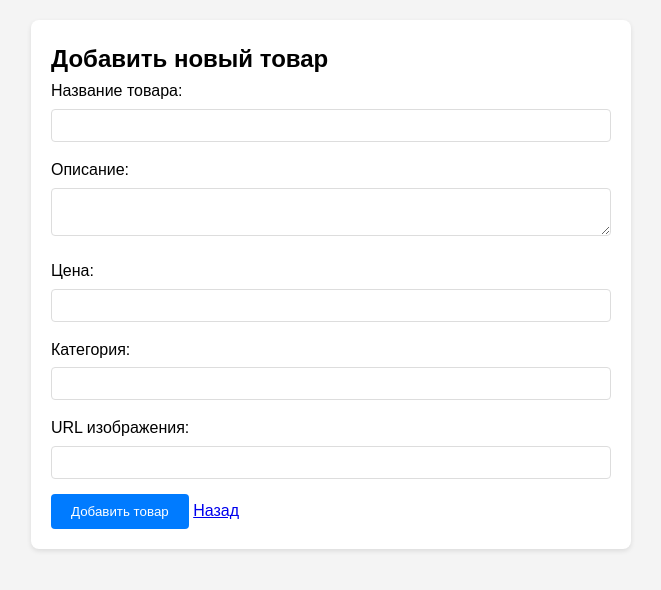
After one commit to Nix-Goto/marketplace-project, a Flask app: template app/templates/add_product.html in a window 1280 px wide. The commit adds this page. Shown: the top 590 px of the page, without its empty margins (309-970 px from the left). Run offline with Flask 3, Linux system fonts and the light colour scheme; the template is opened without the code that fills it, so the values that code supplies are empty; parts of the project's set-up code (start-up, migrations or seed data) failed here and were passed over.

Commit message:
Актуалка 2.0

```diff
--- a/app/marketplace_project/main.py
+++ b/app/marketplace_project/main.py
@@ -1,43 +1,55 @@
-from flask import Flask, render_template, request
-from flask_sqlalchemy import SQLAlchemy
+from flask import Flask, request, jsonify
+from flask_cors import CORS
+from marketplace_project.database import db, Product
 import redis
 from elasticsearch import Elasticsearch
+import logging
+from logging.handlers import RotatingFileHandler
+import os
 
 app = Flask(__name__)
+CORS(app)
 
-# Настройка подключения к PostgreSQL через SQLAlchemy
-app.config['SQLALCHEMY_DATABASE_URI'] = 'postgresql://marketplace_user:marketplace_password@db:5432/marketplace_db'
+# Конфигурация
+app.config['SQLALCHEMY_DATABASE_URI'] = 'postgresql://postgres:12345@db:5432/postgres'
 app.config['SQLALCHEMY_TRACK_MODIFICATIONS'] = False
-db = SQLAlchemy(app)
+app.config['SECRET_KEY'] = 'your-secret-key'
 
-# Определяем модель Product для таблицы products
-class Product(db.Model):
-    __tablename__ = 'products'
-    id = db.Column(db.Integer, primary_key=True)
-    name = db.Column(db.String(255), nullable=False)
-    description = db.Column(db.Text)
-    price = db.Column(db.Numeric(10, 2), nullable=False)
-
-# Инициализация Redis (имя контейнера – redis)
+# Инициализация
+db.init_app(app)
 redis_client = redis.Redis(host='redis', port=6379, db=0)
-
-# Инициализация Elasticsearch (имя контейнера – elasticsearch)
 es = Elasticsearch(hosts=["http://elasticsearch:9200"])
 
-@app.route('/', methods=['GET', 'POST'])
-def index():
-    query = request.form.get('search_query', '')  # Поисковый запрос
+# Настройка логирования
+if not os.path.exists('logs'):
+    os.mkdir('logs')
+file_handler = RotatingFileHandler('logs/marketplace.log', maxBytes=10240, backupCount=10)
+file_handler.setFormatter(logging.Formatter(
+    '%(asctime)s %(levelname)s: %(message)s [in %(pathname)s:%(lineno)d]'
+))
+file_handler.setLevel(logging.INFO)
+app.logger.addHandler(file_handler)
+app.logger.setLevel(logging.INFO)
+app.logger.info('Marketplace startup')
+
+@app.route('/api/products', methods=['GET'])
+def get_products():
+    products = get_all_products()
+    return jsonify(products)
+
+@app.route('/api/products/search', methods=['GET'])
+def search_products():
+    query = request.args.get('query', '')
     products = []
 
     if query:
-        # 1) Проверяем кэш в Redis
         cache_key = f"search:{query}"
         cached_result = redis_client.get(cache_key)
+
         if cached_result:
             products = eval(cached_result.decode('utf-8'))
         else:
             try:
-                # 2) Выполняем поиск в Elasticsearch
                 body = {
                     "query": {
                         "multi_match": {
@@ -51,49 +63,54 @@ def index():
                 hits = response['hits']['hits']
                 products = [hit['_source'] for hit in hits]
 
-                # Если Elasticsearch не вернул результаты, используем поиск в базе через SQLAlchemy
                 if not products:
                     products = search_in_db(query)
             except Exception:
-                # При ошибке в Elasticsearch используем поиск в базе данных
                 products = search_in_db(query)
 
-            # 3) Сохраняем результат в кэше Redis (срок хранения 86400 секунд = 1 сутки)
             redis_client.set(cache_key, str(products), ex=86400)
     else:
-        # Если поисковой строки нет – выводим список товаров
         products = get_all_products()
 
-    return render_template('index.html', products=products, query=query)
+    return jsonify(products)
+
+@app.route('/api/products', methods=['POST'])
+def add_product():
+    try:
+        data = request.get_json()
+        new_product = Product(
+            name=data['name'],
+            description=data['description'],
+            price=float(data['price']),
+            category=data['category'],
+            image_url=data['image_url']
+        )
+        db.session.add(new_product)
+        db.session.commit()
+        return jsonify({'message': 'Product added successfully', 'id': new_product.id}), 201
+    except Exception as e:
+        return jsonify({'error': str(e)}), 400
 
 def search_in_db(query):
     like_query = f"%{query}%"
     product_query = Product.query.filter(
         (Product.name.ilike(like_query)) | (Product.description.ilike(like_query))
     ).all()
-    results = []
-    for product in product_query:
-        results.append({
-            'id': product.id,
-            'name': product.name,
-            'description': product.description,
-            'price': float(product.price)
-        })
-    return results
+    return [format_product(product) for product in product_query]
 
 def get_all_products():
     product_query = Product.query.limit(50).all()
-    results = []
-    for product in product_query:
-        results.append({
-            'id': product.id,
-            'name': product.name,
-            'description': product.description,
-            'price': float(product.price)
-        })
-    return results
+    return [format_product(product) for product in product_query]
 
-if __name__ == '__main__':
-    with app.app_context():
-        db.create_all()  # Создание таблицы, если она ещё не существует
-    app.run(host='0.0.0.0', port=5000)
+def format_product(product):
+    return {
+        'id': product.id,
+        'name': product.name,
+        'description': product.description,
+        'price': float(product.price),
+        'category': product.category,
+        'image_url': product.image_url
+    }
+
+with app.app_context():
+    db.create_all()
--- a/app/static/style.css
+++ b/app/static/style.css
@@ -1,17 +1,91 @@
+* {
+    margin: 0;
+    padding: 0;
+    box-sizing: border-box;
+}
+
+body {
+    font-family: Arial, sans-serif;
+    line-height: 1.6;
+    padding: 20px;
+    background-color: #f4f4f4;
+}
+
+header {
+    display: flex;
+    justify-content: space-between;
+    align-items: center;
+    margin-bottom: 20px;
+}
+
+.search-container {
+    margin: 20px 0;
+}
+
 .products-container {
-    display: flex;
-    flex-wrap: wrap;
+    display: grid;
+    grid-template-columns: repeat(auto-fill, minmax(300px, 1fr));
     gap: 20px;
+    padding: 20px;
 }
 
 .product-card {
-    border: 1px solid #ccc;
-    padding: 10px;
-    width: 200px;
-    transition: transform 0.2s ease-in-out;
+    background: white;
+    border-radius: 8px;
+    padding: 15px;
+    box-shadow: 0 2px 5px rgba(0,0,0,0.1);
 }
 
-.product-card:hover {
-    transform: scale(1.05);
-    box-shadow: 0 0 10px rgba(0, 0, 0, 0.1);
+.product-card img {
+    width: 100%;
+    height: 200px;
+    object-fit: cover;
+    border-radius: 4px;
 }
+
+.form-container {
+    max-width: 600px;
+    margin: 0 auto;
+    padding: 20px;
+    background: white;
+    border-radius: 8px;
+    box-shadow: 0 2px 5px rgba(0,0,0,0.1);
+}
+
+.form-group {
+    margin-bottom: 15px;
+}
+
+.form-group label {
+    display: block;
+    margin-bottom: 5px;
+}
+
+.form-group input,
+.form-group textarea {
+    width: 100%;
+    padding: 8px;
+    border: 1px solid #ddd;
+    border-radius: 4px;
+}
+
+button {
+    background: #007bff;
+    color: white;
+    padding: 10px 20px;
+    border: none;
+    border-radius: 4px;
+    cursor: pointer;
+}
+
+button:hover {
+    background: #0056b3;
+}
+
+.alert {
+    padding: 10px;
+    margin: 10px 0;
+    border-radius: 4px;
+    background: #d4edda;
+    color: #155724;
+}
--- /dev/null
+++ b/app/templates/add_product.html
@@ -0,0 +1,42 @@
+<!DOCTYPE html>
+<html lang="ru">
+<head>
+    <meta charset="UTF-8">
+    <title>Добавить товар</title>
+    <link rel="stylesheet" href="{{ url_for('static', filename='style.css') }}">
+</head>
+<body>
+    <div class="form-container">
+        <h2>Добавить новый товар</h2>
+        <form method="POST" action="{{ url_for('add_product') }}">
+            <div class="form-group">
+                <label for="name">Название товара:</label>
+                <input type="text" id="name" name="name" required>
+            </div>
+
+            <div class="form-group">
+                <label for="description">Описание:</label>
+                <textarea id="description" name="description" required></textarea>
+            </div>
+
+            <div class="form-group">
+                <label for="price">Цена:</label>
+                <input type="number" id="price" name="price" step="0.01" required>
+            </div>
+
+            <div class="form-group">
+                <label for="category">Категория:</label>
+                <input type="text" id="category" name="category" required>
+            </div>
+
+            <div class="form-group">
+                <label for="image_url">URL изображения:</label>
+                <input type="url" id="image_url" name="image_url">
+            </div>
+
+            <button type="submit">Добавить товар</button>
+            <a href="{{ url_for('index') }}" class="btn-secondary">Назад</a>
+        </form>
+    </div>
+</body>
+</html>
--- a/requirements.txt
+++ /dev/null
@@ -1,5 +0,0 @@
-flask==2.2.3
-flask-sqlalchemy==3.0.2
-psycopg2==2.9.5      # для работы с PostgreSQL (используется SQLAlchemy для подключения)
-redis==4.5.1         # для работы с Redis
-elasticsearch==8.5.3 # для Elastic (привести к нужной версии)
```
Also changed, not shown: app/marketplace_project/database.py (added, +19 -0 lines), app/pyproject.toml (deleted, +0 -18 lines), app/requirements.txt (added, +7 -0 lines), app/templates/index.html (+34 -13 lines), docker-compose.yml (+54 -21 lines), frontend/index.html (added, +12 -0 lines), init-db.sql (+10 -1 lines), app/marketplace_project/__init__.py (added), 3 other files.
